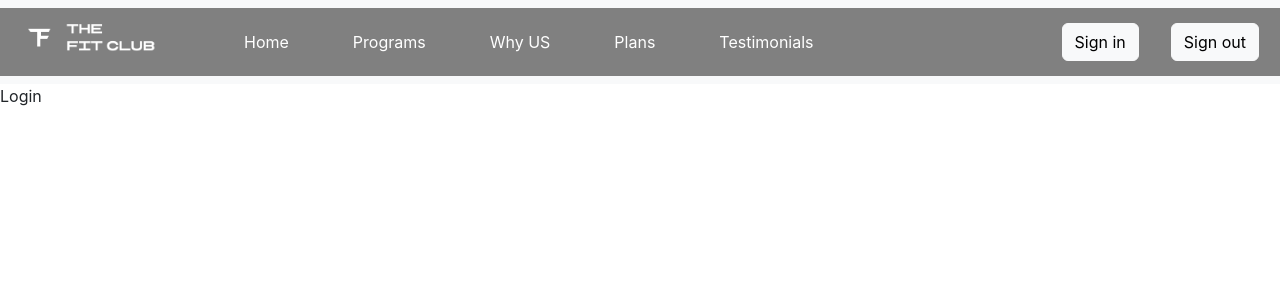
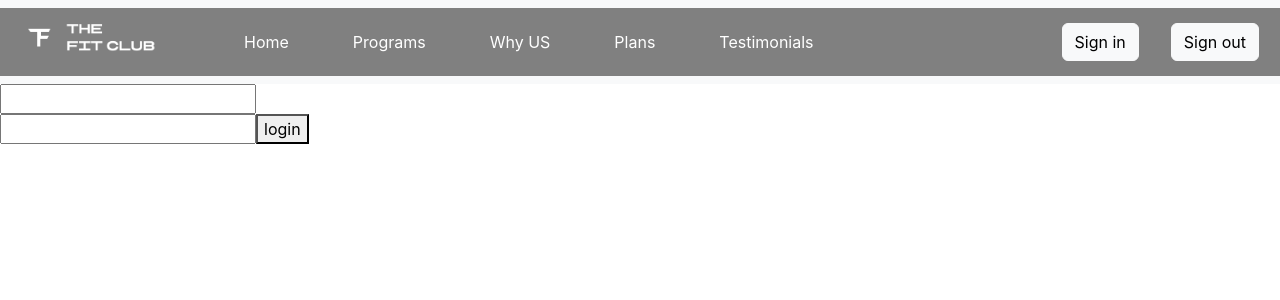
Before and after one commit to YaminiSushmaBoddu/gym_project, a React (Create React App) app: page /Login in a window 1280 px wide. Shown: the top 300 px of the page. Built offline with nearby package versions, Linux system fonts and the light colour scheme.

Commit message:
login page

```diff
--- a/package.json
+++ b/package.json
@@ -9,7 +9,7 @@
     "react": "^18.2.0",
     "react-dom": "^18.2.0",
     "react-router-dom": "^6.6.1",
-    "react-scripts": "5.0.1",
+    "react-scripts": "^5.0.1",
     "web-vitals": "^2.1.4"
   },
   "scripts": {
--- a/src/Components/Login/Login.jsx
+++ b/src/Components/Login/Login.jsx
@@ -1,8 +1,29 @@
-import React from 'react'
+import React, { useEffect, useRef } from 'react'
+import { useState} from 'react';
+
 
 const Login = () => {
+
+  const [email, setEmail] = useState('');
+  const [password, setPassword] = useState('');
+  const handileemail=(e)=>{
+    setEmail(e.target.value)
+  }
+  const handilepassword=(e)=>{
+    setPassword(e.target.value)
+  }
+  const handileclick=()=>{
+    console.log({email,password})
+  }
+
   return (
-    <div>Login</div>
+    <div className='app'>
+<form>
+  <input type="email" value={email} onChange={handileemail}/><br/>
+  <input type="password" value={password} onChange={handilepassword}/>
+  <button onClick={handileclick}>login</button>
+  </form>
+    </div>
   )
 }
 
```
Also changed, not shown: 1 other file (tests, documents, lock files or other folders).
